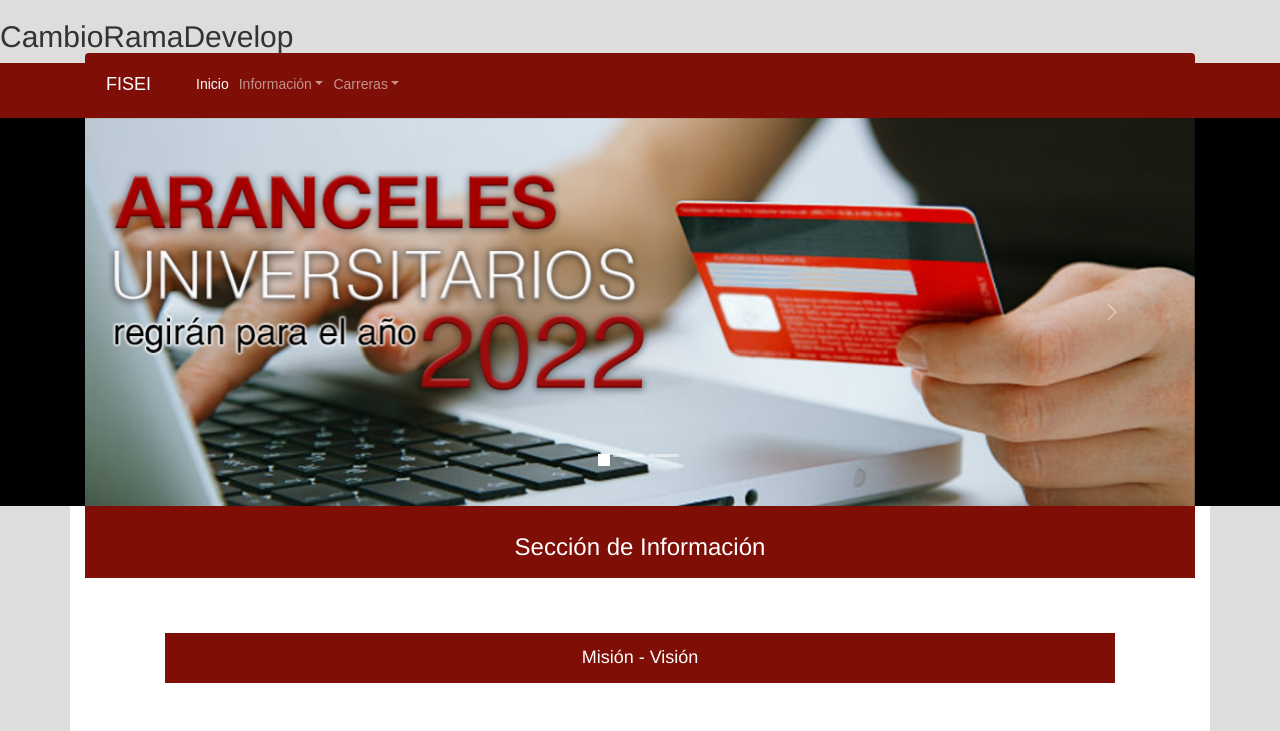
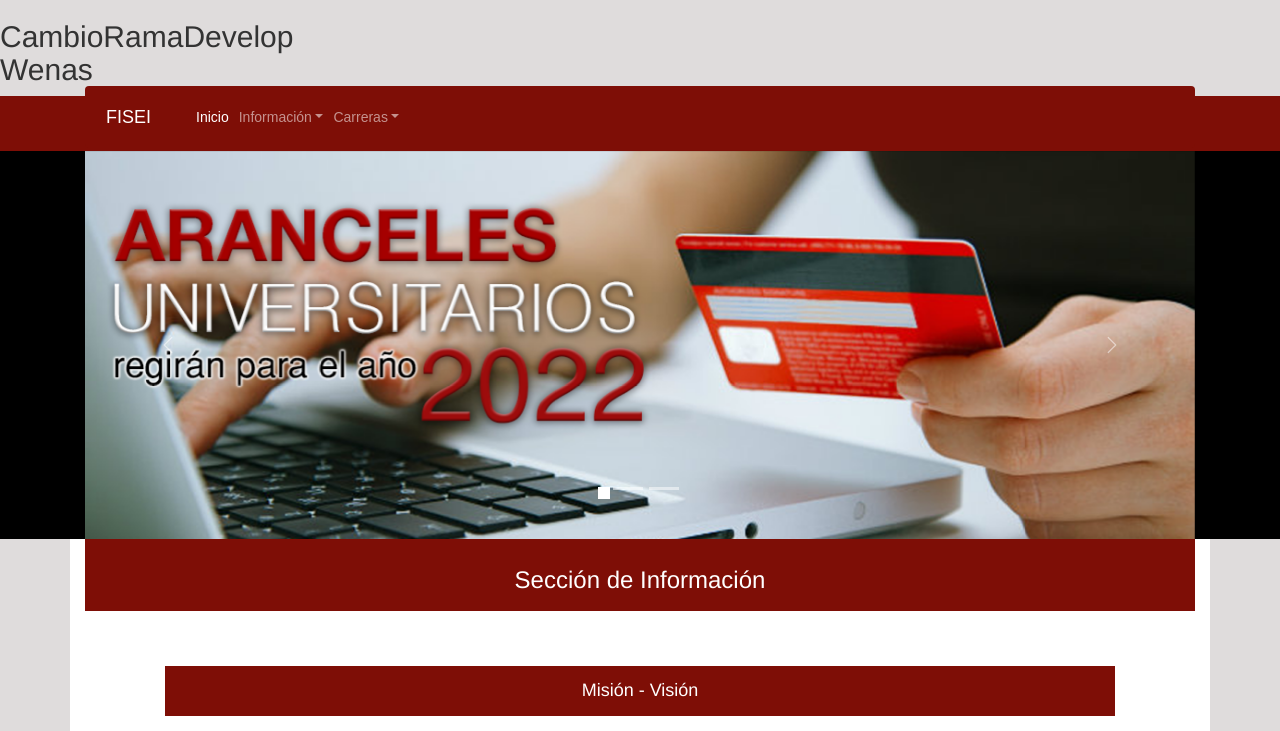
Before and after one commit to ChrisitanLP/Proyecto_GitHub, a plain HTML site: page index.html in a window 1280 px wide. Shown: the top 731 px of the page. Drawn offline with nearby package versions, Linux system fonts and the light colour scheme.

Commit message:
Update index.html
Wenas

```diff
--- a/index.html
+++ b/index.html
@@ -25,7 +25,7 @@
 
   <body>
     <!--NavBarMenu Opciones (Inicio, Información, Contacto, Carreras)-->
-    <h2>CambioRamaDevelop</h2>
+    <h2>CambioRamaDevelop<br>Wenas</h2>
     <section style="background: #7e0e06;">
       <div class="container" style="background: #7e0e06; margin-bottom: 50px;">
         <nav class="mb-1 navbar navbar-expand-lg navbar-dark default-color">
```
